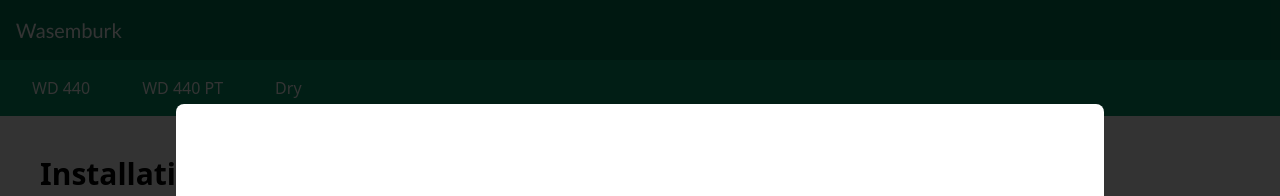
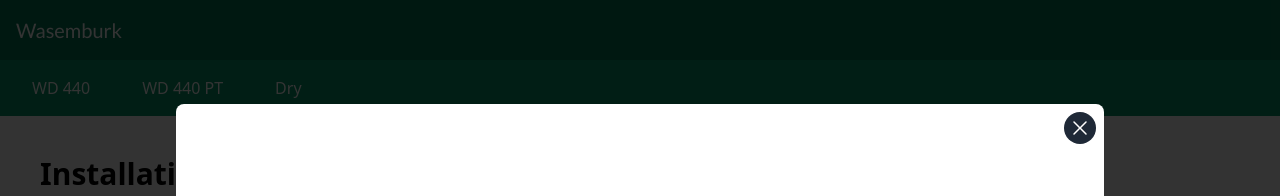
Before and after one commit to Quent-Matt/Project-Wasemburk, a React (Vite) app: page /instalationdry in a window 1280 px wide. Both pictures are taken after a click on the picture 640 px from the left and 417 px from the top of the page. Shown: the top 196 px of the page. Built offline with nearby package versions, Linux system fonts and the light colour scheme.

Commit message:
ajout bouton fermer

```diff
--- a/package.json
+++ b/package.json
@@ -20,6 +20,7 @@
     "vite": "^6.0.1"
   },
   "dependencies": {
+    "@heroicons/react": "^2.2.0",
     "react": "^19.0.0",
     "react-dom": "^19.0.0",
     "react-image-magnifiers": "^1.4.0",
--- a/src/composent/ImageModal.jsx
+++ b/src/composent/ImageModal.jsx
@@ -1,4 +1,5 @@
 import React, { useState } from "react";
+import { XMarkIcon } from "@heroicons/react/24/solid";
 
 export default function ImageModal({ src, alt }) {
     const [isOpen, setIsOpen] = useState(false);
@@ -49,6 +50,12 @@ export default function ImageModal({ src, alt }) {
                         }}
                         onClick={(e) => e.stopPropagation()} // Empêche la fermeture si on clique sur l’image
                     >
+                        <button
+                            className="absolute top-2 right-2 bg-gray-800 text-white rounded-full p-1 hover:bg-gray-600"
+                            onClick={closeModal}
+                        >
+                            <XMarkIcon className="w-6 h-6"/>
+                        </button>
                         {/* Conteneur de l'image avec redimensionnement forcé */}
                         <div
                             className="cursor-pointer flex justify-center items-center"
--- a/src/pages/Error/PompeVidange.jsx
+++ b/src/pages/Error/PompeVidange.jsx
@@ -6,7 +6,7 @@ import pompeVidange3 from "../../assets/pompeVidange/20240619_113015.jpg";
 import pompeVidange4 from "../../assets/pompeVidange/20240619_113025.jpg";
 import pompeVidange5 from "../../assets/pompeVidange/20240619_113058.jpg";
 import ImageModal from "../../composent/ImageModal.jsx";
-import imagemachine9 from "../../assets/InstallationPT/insta/20220128_114157.jpg";
+
 
 export default function PompeVidange() {
 
--- a/src/pages/Error/PressionCirculation.jsx
+++ b/src/pages/Error/PressionCirculation.jsx
@@ -5,7 +5,7 @@ import pressioncirculation2 from "../../assets/PressionCirculation/20240715_0949
 import pressioncirculation3 from "../../assets/PressionCirculation/20240715_094925.jpg";
 import pressioncirculation4 from "../../assets/PressionCirculation/20240715_095310.jpg";
 import pressioncirculation5 from "../../assets/PressionCirculation/20240715_095107.jpg";
-import pompeVidange from "../../assets/pompeVidange/20240619_112305.jpg";
+
 import ImageModal from "../../composent/ImageModal.jsx";
 
 
```
Also changed, not shown: 1 other file (tests, documents, lock files or other folders).
